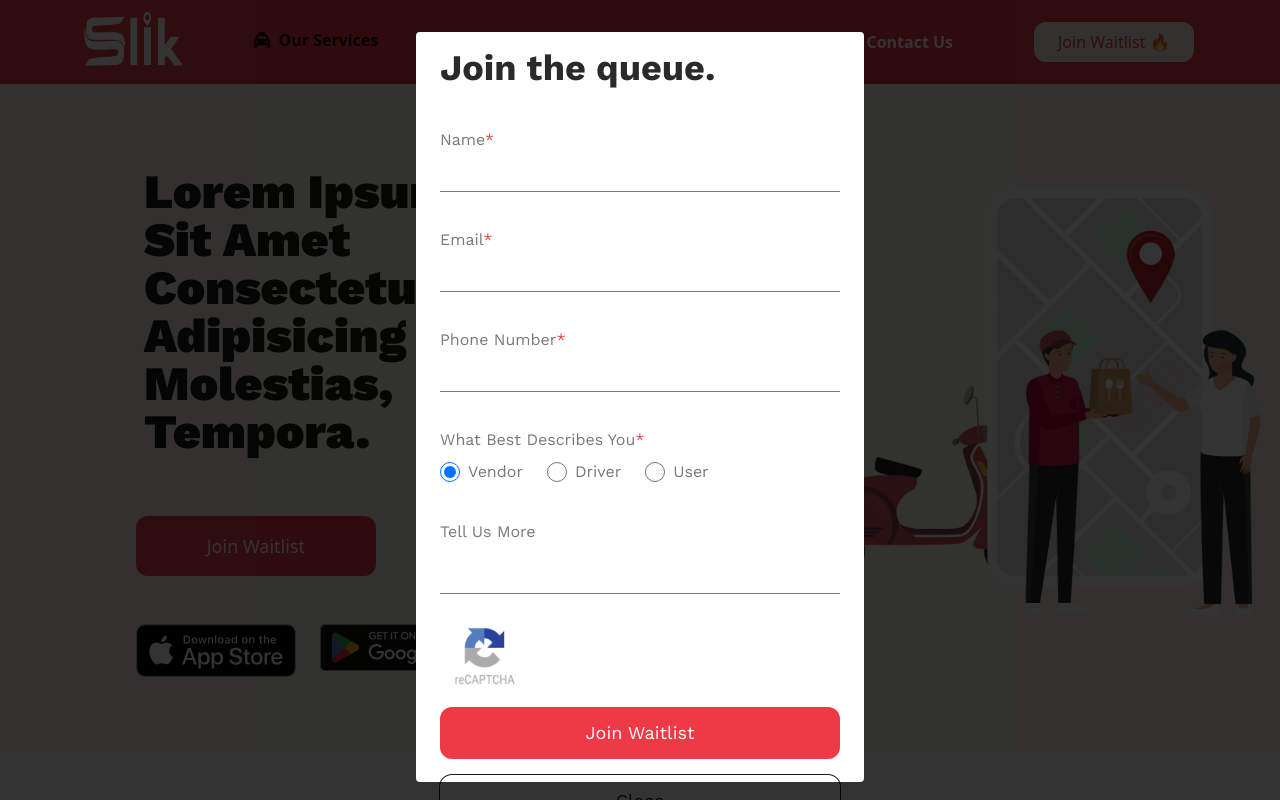
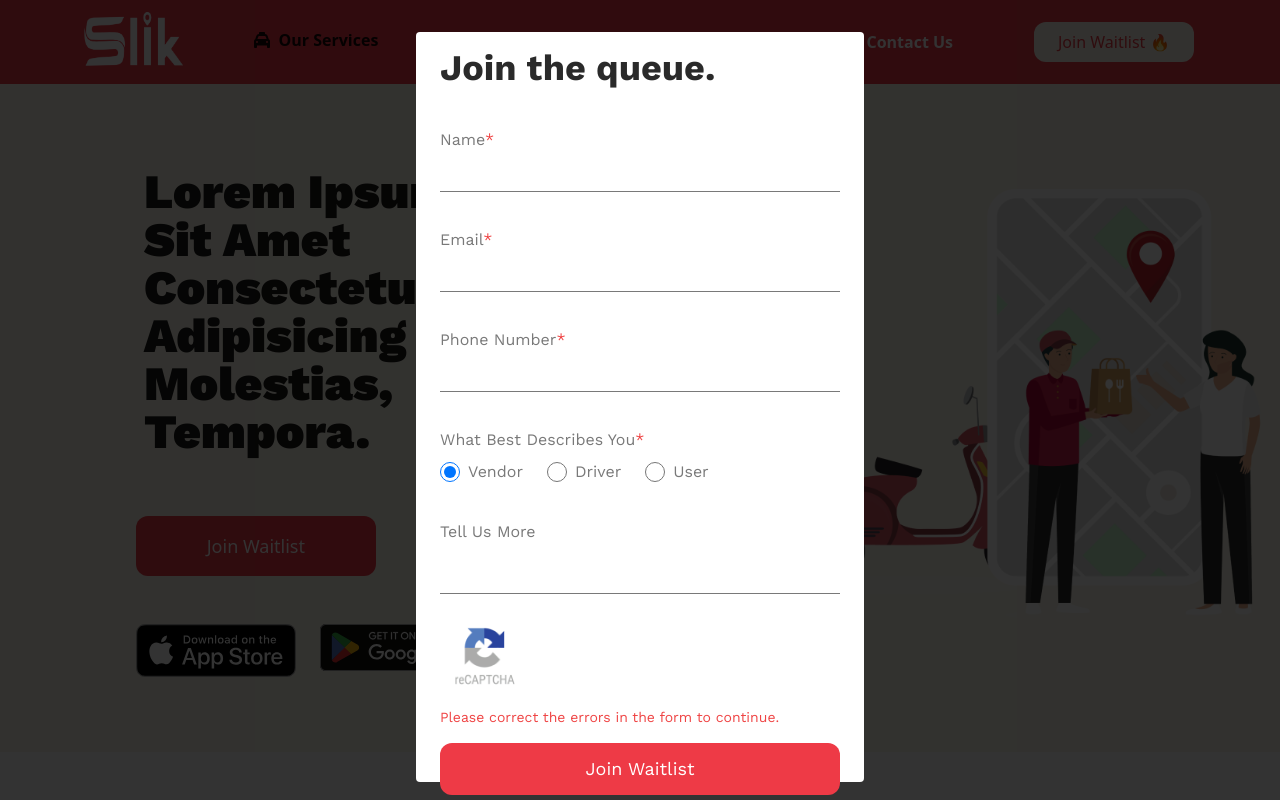
Before and after one commit to timmy-oss/slik, a Next.js app: page / in a window 1280 px wide. Both pictures are taken after a click on the radio button "Vendor". Shown: the top 800 px of the page. Built offline with nearby package versions, Linux system fonts and the light colour scheme.

Commit message:
Waitlist Form [ 75%]

```diff
--- a/components/WaitlistForm.jsx
+++ b/components/WaitlistForm.jsx
@@ -80,12 +80,14 @@ const baseValidationSchema = {
     .required("Phone number cannot be blank!"),
   category: Yup.string()
     .oneOf(["vendor", "driver", "user"], "Your description is invalid!")
-    .label(""),
+    .label("Category")
+    .required("Choose one that describes you best!"),
 
   more: Yup.string()
     .min(40, "Too short!")
     .test("is-enough-words", "At least 10 words!", (v) => {
-      if (v === undefined) return false;
+      if (v === undefined) return true;
+      if (v.length === 0) return true;
       return v.split(" ").length >= 10;
     })
     .label("More"),
@@ -95,7 +97,7 @@ export default function WaitlistForm() {
   const validationSchema = Yup.object().shape(baseValidationSchema);
 
   async function handleSubmit(values) {
-    console.log(v);
+    console.log(values);
   }
 
   return (
@@ -126,7 +128,7 @@ export default function WaitlistForm() {
             <Form about="Waitlist Form" className="mt-4 space-y-4">
               {fields.map((f, i) => (
                 <div
-                  key={i}
+                  key={i + f.name}
                   className="w-full py-2 flex flex-col  justify-center items-start"
                 >
                   <label
@@ -197,6 +199,13 @@ export default function WaitlistForm() {
                   alt="Recaptcha"
                 />
               </div>
+
+              {!isValid && (
+                <p className="mt-1 text-sm block text-red-500">
+                  Please correct the errors in the form to continue.
+                </p>
+              )}
+
               <div className="mt-12 w-full flex flex-row justify-center  items-center     ">
                 <button
                   type="submit"
```
